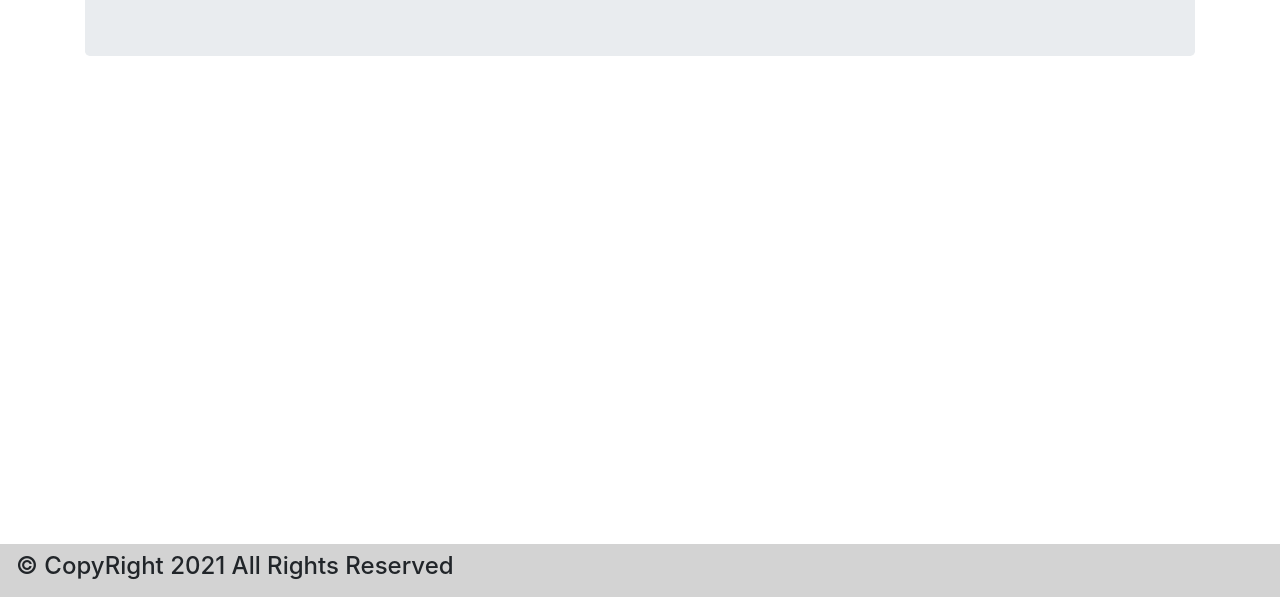
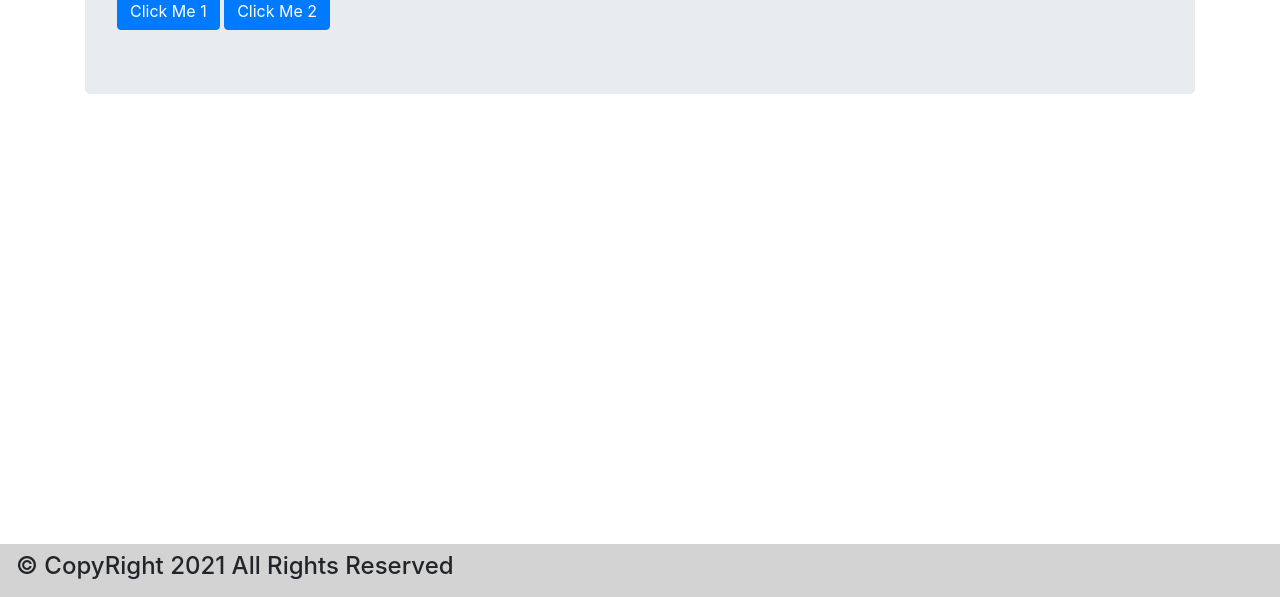
Before and after one commit to jching1073/COMP125W-Lesson5, a website: page index.html in a window 1280 px wide. Shown: the part 203-800 px from the top of the page. Drawn offline with nearby package versions, Linux system fonts and the light colour scheme.

Commit message:
.nojekyll added

```diff
--- a/Scripts/app.js
+++ b/Scripts/app.js
@@ -1,3 +1,4 @@
+
 //IIFE
 (function(){
 
@@ -5,27 +6,67 @@
    // Named Fuction
     function Start()
     {
+       console.log('%cApp Started', "color:red; font-size: 24px;");
+       let clickMeButton = document.getElementById("clickMeButton");
+       clickMeButton.addEventListener("click", clickBtn, false);
 
-       console.log("App Started");
+    //    if(clickMeButton)
+    //    {
+    //        console.log(clickMeButton);
+    //    }
+       let buttons = document.getElementsByTagName("button");
 
-    }
+       if (buttons)
+       {
+           for (const button of buttons) {
+               console.log(button);
+           }
+           //console.log(buttons);
+       }
+
+       let buttonsQuery = document.querySelectorAll("button");
+
+       if (buttonsQuery)
+       {
+           for (let index = 0; index < buttonsQuery.length; index++) {
+               const element = buttonsQuery[index];
+               console.log(buttonsQuery[index]);
+
+           }
+       }
+
+       let helloWorld = document.getElementsByTagName("h1")[0].textContent;
+       console.log(helloWorld);
+       let mainInnerHTML = document.getElementsByTagName("main")[0].innerHTML;
+       console.log(mainInnerHTML);
 
 
+    //    if(buttonsQuery)
+    //    {
+    //        buttonsQuery.forEach(butt => {
+    //            console.log(butt);
+    //        });
+    //    }
 
-    //declareative format
+    //    let clickMeButtons = document.getElementsByName("myBtn");
+    //    if(clickMeButtons)
+    //    {
+    //        console.log(clickMeButtons);
+    //    }
 
-
-    // let Start = function(){
-    //     console.log("App Started");
-    // }
-
-    //Arrow Fuction NEWEST
-    /* let Start = ()=>
-    {
-        console.log("App Stared");
-    } */
+    //    let documentlocation = document.location;
+    //    let documentURL = document.URL;
+    //    let documentreferrer = document.referrer;
+    //    console.log(documentlocation);
+    //    console.log(documentURL);
+    //    console.log(documentreferrer);
+    }
 
 
 
     window.addEventListener("load", Start);
 })();
+
+function clickBtn(){
+    console.log("Stop Clicking Me");
+}
--- a/index.html
+++ b/index.html
@@ -49,6 +49,9 @@
           <div class="container">
             <div class="jumbotron">
                 <h1 class="display-4">Hello, world!</h1>
+                <button class="btn btn-primary" id="clickMeButton" name="myBtn">Click Me 1</button>
+                <button class="btn btn-primary" id="clickMeButton" name="myBtn">Click Me 2</button>
+
               </div>
           </div>
 
--- a/package.json
+++ b/package.json
@@ -1,5 +1,5 @@
 {
-  "name": "lesson4-part2",
+  "name": "lesson5",
   "version": "1.0.0",
   "description": "Demo Project",
   "main": "index.js",
```
Also changed, not shown: 1 other file.
